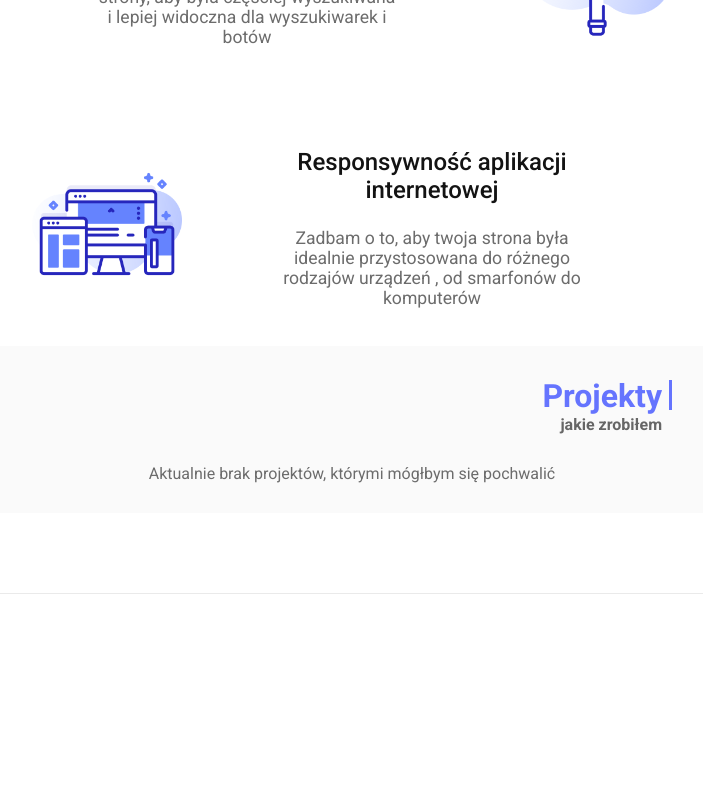
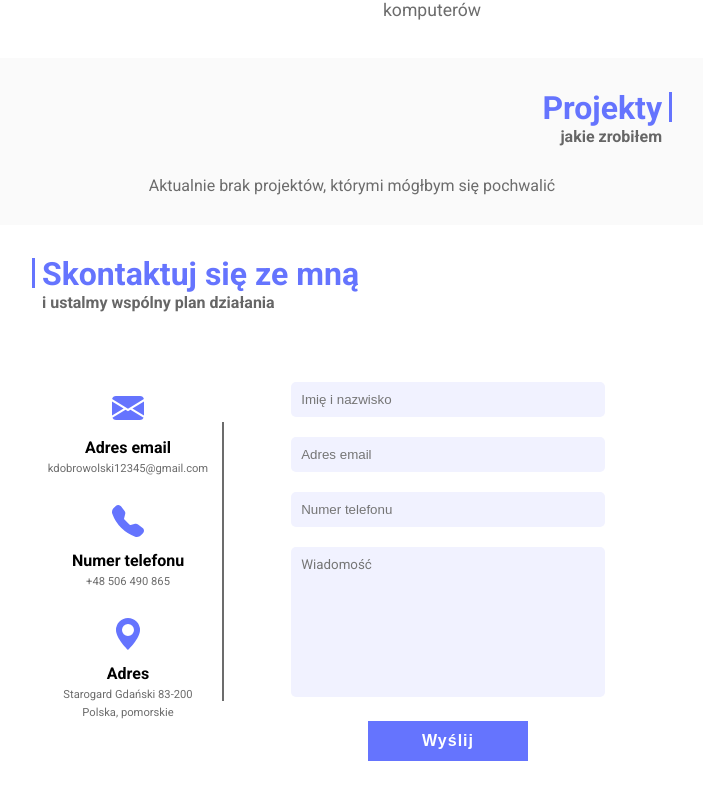
Before and after one commit to kdobrowolski/portfolio-app-frontend, a Next.js app: page / in a window 1280 px wide. Shown: the part 1105-1905 px from the top of the page, without its empty margins (288-991 px from the left). Before the commit the page ends 1699 px from the top, so only its background shows below. Built offline with nearby package versions, Linux system fonts and the light colour scheme.

Commit message:
Added contact section with rwd

```diff
--- /dev/null
+++ b/components/Contact/Contact.tsx
@@ -0,0 +1,72 @@
+import { StyledContact, StyledContactInfo, StyledContactForm } from './styled';
+import { StyledSectionTitle } from '../../utils/styled';
+import { BsGeoAltFill, BsTelephoneFill, BsEnvelopeFill } from 'react-icons/bs';
+import styled from 'styled-components';
+import Button from '../Button/Button';
+import breakpoint from '../../utils/breakpoints';
+
+const StyledGeoAlt = styled(BsGeoAltFill)`
+    color: #6574FE;
+    font-size: 2.5rem;
+    margin-top: 30px;
+
+    @media only screen and ${breakpoint.device.md} {
+        font-size: 2rem;
+    }
+`;
+
+const StyledTelephone = styled(BsTelephoneFill)`
+    color: #6574FE;
+    font-size: 2.5rem;
+    margin-top: 30px;
+
+    @media only screen and ${breakpoint.device.md} {
+        font-size: 2rem;
+    }
+`;
+
+const StyledEnvelope = styled(BsEnvelopeFill)`
+    color: #6574FE;
+    font-size: 2.5rem;
+    margin-top: 30px;
+
+    @media only screen and ${breakpoint.device.md} {
+        font-size: 2rem;
+    }
+`;
+
+export default function Contact() {
+    return (
+        <StyledContact>
+            <div className="container">
+                <StyledSectionTitle>
+                    Skontaktuj się ze mną
+                    <p>i ustalmy wspólny plan działania</p>
+                </StyledSectionTitle>
+                <div className="content">
+                    <StyledContactForm>
+                        <form>
+                            <input type="text" name="name" placeholder="Imię i nazwisko"/>
+                            <input type="email" name="email" placeholder="Adres email"/>
+                            <input type="number" name="phone" placeholder="Numer telefonu"/>
+                            <textarea name="msg" placeholder="Wiadomość" />
+                            <Button content="Wyślij" />
+                        </form>
+                    </StyledContactForm>
+                    <StyledContactInfo>
+                        <StyledEnvelope/>
+                        <h3>Adres email</h3>
+                        <p>kdobrowolski12345@gmail.com</p>
+                        <StyledTelephone/>
+                        <h3>Numer telefonu</h3>
+                        <p>+48 506 490 865</p>
+                        <StyledGeoAlt/>
+                        <h3>Adres</h3>
+                        <p>Starogard Gdański 83-200</p>
+                        <p>Polska, pomorskie</p>
+                    </StyledContactInfo>
+                </div>
+            </div>
+        </StyledContact>
+    )
+}
--- /dev/null
+++ b/components/Contact/styled.tsx
@@ -0,0 +1,103 @@
+import styled from 'styled-components';
+import breakpoint from '../../utils/breakpoints';
+
+export const StyledContact = styled.section`
+    width: 100vw;
+    max-width: 100%;
+    padding-bottom: 40px;
+
+    .container {
+        width: 80%;
+        margin: auto;
+
+        @media only screen and ${breakpoint.device.md} {
+            & > .content {
+                display: flex;
+                margin-top: 50px;
+            }
+        }
+
+        @media only screen and ${breakpoint.device.lg} {
+            width: 70%;
+        }
+
+        @media only screen and ${breakpoint.device.xl} {
+            width: 50%;
+        }
+    }
+`;
+
+export const StyledContactInfo = styled.div`
+    width: 100%;
+    text-align: center;
+    margin-top: 40px;
+
+    & > h3 {
+        margin: 0;
+        margin-top: 10px;
+        font-size: 1.2rem;
+    }
+
+    & > p {
+        margin: 0;
+        margin-top: 5px;
+        font-size: .9rem;
+        color: #6c6c6c;
+    }
+
+    @media only screen and ${breakpoint.device.md} {
+        width: 30%;
+        order: 1;
+        margin: 0;
+        position: relative;
+
+        & > h3 {
+            font-size: 1rem;
+        }
+
+        & > p {
+            font-size: .7rem;
+        }
+
+        &:after {
+            content: "";
+            position: absolute;
+            right: 0;
+            height: 70%;
+            width: 2px;
+            background-color: #6c6c6c;
+            top: 15%;
+        }
+    }
+`;
+
+export const StyledContactForm = styled.div`
+    margin-top: 20px;
+     form {
+         & > input, textarea {
+             width: 100%;
+             margin-top: 20px;
+             padding: 10px;
+             background-color: rgb(241, 242, 255);
+             border: 0;
+             border-radius: 5px;
+         }
+         & > textarea {
+             resize: none;
+             height: 150px;
+             font-family: 'Roboto', sans-serif;
+         }
+     }
+
+    @media only screen and ${breakpoint.device.md} {
+        width: 70%;
+        order: 2;
+        margin: 0;
+
+        & > form {
+            width: 70%;
+            text-align: center;
+            margin: 0 auto;
+        }
+    }
+`;
--- a/pages/index.tsx
+++ b/pages/index.tsx
@@ -1,6 +1,7 @@
 import type { NextPage } from 'next'
 import Head from 'next/head'
 import About from '../components/About/About'
+import Contact from '../components/Contact/Contact'
 import Header from '../components/Header/Header'
 import Navbar from '../components/Navbar/Navbar'
 import Offer from '../components/Offer/Offer'
@@ -29,6 +30,7 @@ const Home: NextPage = () => {
             <Skills />
             <Offer />
             <Projects />
+            <Contact />
         </Layout>
       </main>
 
```
